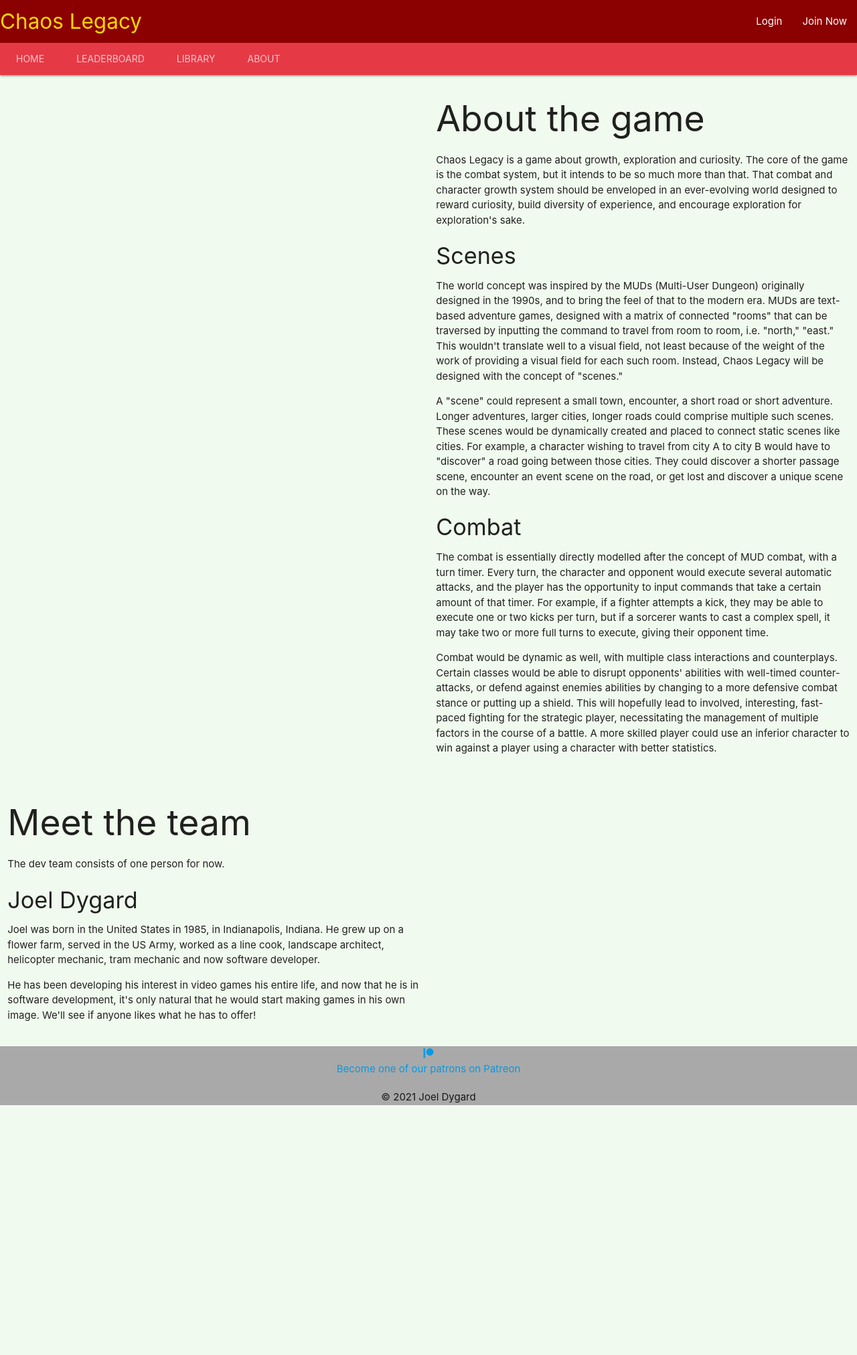
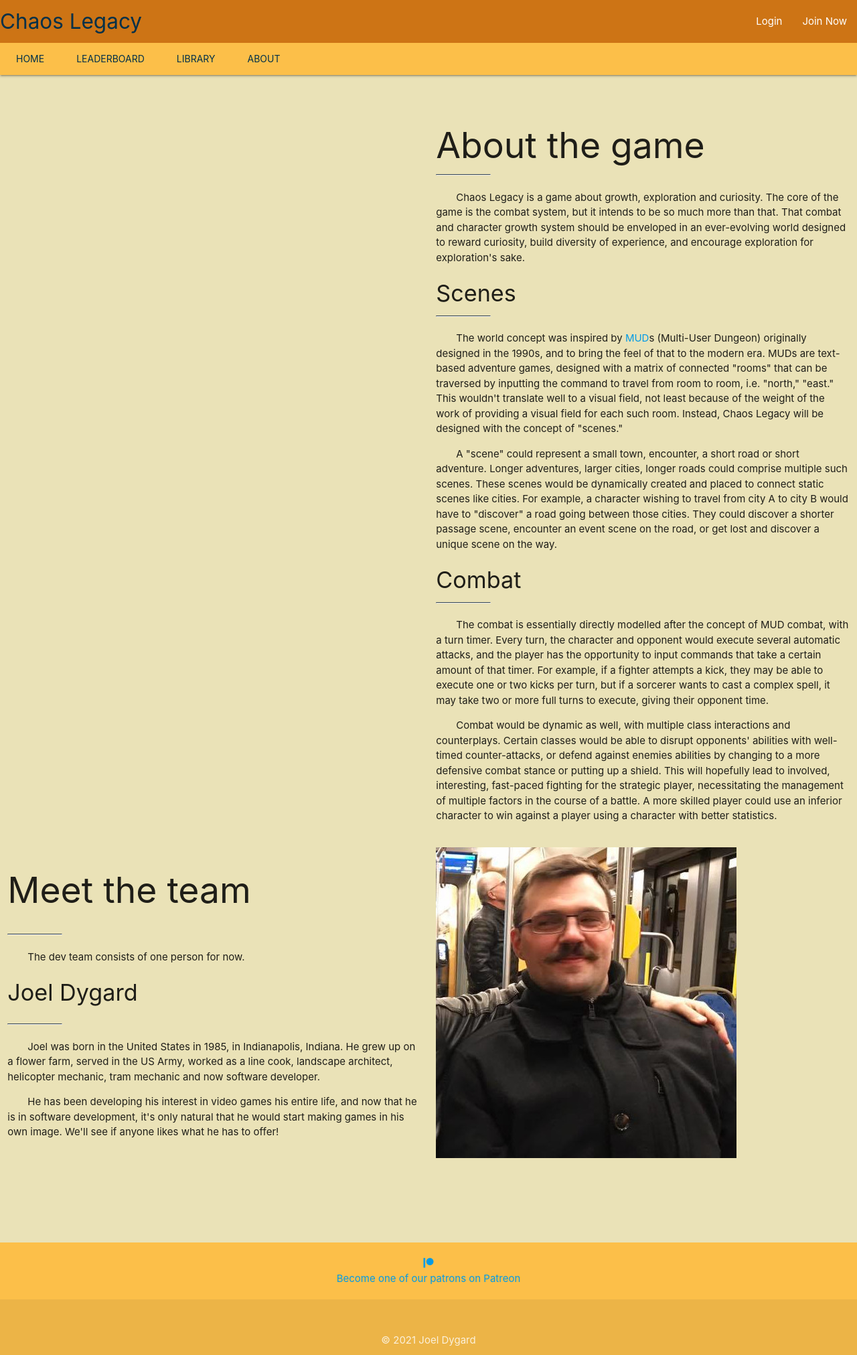
Before and after one commit to Code-Institute-Submissions/JDygard-dominant_chaos_JanResub, a Flask app: page / in a window 1280 px wide. Shown: the whole page at 67% size. Before the commit the page ends 1650 px from the top, so only its background shows below. Run offline with Flask 2, Linux system fonts and the light colour scheme; some libraries are stand-ins or nearby versions.

Commit message:
add style to many pages

```diff
--- a/app.py
+++ b/app.py
@@ -126,11 +126,31 @@ def profile(username):
 
         if form_name == "delete-account":
             user = mongo.db.users.find_one({"username":username})
-            print(user["password"])
             if check_password_hash(user["password"], request.form.get("password")) and request.form.get("username").lower() == username:
                     mongo.db.characters.delete_many({"owner": user["username"]})
                     mongo.db.users.remove({"username": user["username"]})
                     session.pop("user")
+
+
+        if form_name == "change-password":
+            user = mongo.db.users.find_one({"username":username})
+            if check_password_hash(user["password"], request.form.get("password")):
+                if request.form.get("new-password") == request.form.get("password2"):
+                    passwordupdate = generate_password_hash(request.form.get("new-password"))
+                    mongo.db.users.update_one({"username": username}, {"$set": {"password": passwordupdate}})
+                    flash("Password updated")
+                else:
+                    flash("Password not updated: Fields did not match.")
+            else:
+                flash("Password not updated: Current password entered incorrectly.")
+
+
+        if form_name == "change-email":
+            if request.form.get("email") == request.form.get("confirm-email"):
+                mongo.db.user.update_one({"username": username}, {"$set": {"email": request.form.get("email")}})
+                flash("Email updated")
+            else:
+                flash("Email not updated: Fields did not match.")
 
 
     if session["user"]:
@@ -253,8 +273,12 @@ def character(charactername):
             flash("Bio updated")
 
         if form_name == "delete":
-            if request.form.get('delete') == charactername['name']:
+            if request.form.get('delete').lower() == charactername['name']:
                 mongo.db.characters.remove({"name": charactername["name"]})
+                flash("Character deleted")
+                return redirect(url_for("profile", username=session["user"]))
+            else:
+                flash("Character not deleted, check name and try again.")
 
     return render_template("character.html", username=username, charactername=charactername)
 
--- a/static/css/style.css
+++ b/static/css/style.css
@@ -1,3 +1,13 @@
+:root {
+    --contrast-color-1: #7cbec0;
+    --contrast-color-2: #003049;
+    --contrast-color-3: #d62828;
+    --main-color-dark:  #cd7415;
+    --main-color-medium:#f77f00;
+    --main-color-bright:#fcbf49;
+    --main-color-bg:    #EAe2b7;
+}
+
 /* General */
 
 body {
@@ -10,36 +20,54 @@ main {
     flex: 1 0 auto;
 }
 
+.modal-field {
+    display:inline-block;
+}
+
+.modal > form, .modal > h2, .modal > p {
+    padding:50px;
+    padding-bottom:10px;
+}
+
+.page-footer {
+    background-color:var(--main-color-bright);
+    margin-top: 100px;
+}
+
 footer{
-    background-color: darkgray;
+    background-color: var(--main-color-dark);
 }
 
 nav {
-    background-color: #E63946;
+    background-color: var(--main-color-bright);
 }
 
 .nav-wrapper {
-    background-color: darkred;
+    background-color: var(--main-color-dark);
     align-items: center;
 }
 
 .nav-wrapper > a {
-    color: gold;
+    color: var(--contrast-color-2);
+}
 
+.tabs.tabs-transparent .tab a {
+    color: var(--contrast-color-2) !important;
 }
 
 html {
-    background-color: #f1faee;
+    background-color: var(--main-color-bg);
 }
 
 .container{
     width: 100%;
+    margin-top:40px;
 }
 
 
 .hero-container {
     background-image: url( ../images/hero.png );
-    background-color: #1f3759;
+    background-color: var(--contrast-color-2);
     width: 100%;
     background-size: cover;
     background-position: center;
@@ -67,6 +95,13 @@ html {
     padding-top: 80px;
 }
 
+.char-icon {
+    width: 100%;
+    height: 250px;
+    position: relative;
+
+}
+
 .ch-card {
     max-height: 250px;
 }
@@ -92,7 +127,7 @@ li > a {
 .chSelect {
     height: 275px;
     margin-top:50px;
-    background-color: #457b9d
+    background-color: var(--contrast-color-3)
 }
 
 .pagination > li {
@@ -113,10 +148,66 @@ li > a {
 }
 
 .card-title {
-    background-color: slategray;
+    background-color: var(--contrast-color-1);
     padding: 10px !important;
 }
 
 .card-image {
-    padding-top:10px;
 }
+
+.char-link {
+    width: 261px;
+    height: 250px;
+    display: block
+}
+
+/* Profile page */
+
+#user-settings {
+    margin-top:50px;
+    display:block;
+    margin-left:15%;
+    margin-right:15%;
+    clear:both;
+}
+
+.btn-profile {
+    display: block;
+    margin:auto;
+    margin-top: 30px;
+    margin-bottom: 30px;
+    width:50%;
+    align-content: center;
+}
+
+.hr-profile {
+    border-top: 1px #36454f solid;
+    margin: 20px;
+}
+
+.btn {
+    background-color: var(--contrast-color-1);
+    color: #003039
+}
+
+.delete-button {
+    background-color: var(--contrast-color-3);
+}
+
+/* About page style */
+
+.about-page h4, .about-page h2 {
+    margin-bottom: 0;
+}
+
+.indent {
+    text-indent: 30px;
+}
+
+.hr-about{
+    border-top: 1px #36454f solid;
+    width: 80px;
+    display: inline-block;
+    margin: 0;
+    padding: 0;
+}
--- a/templates/about.html
+++ b/templates/about.html
@@ -3,34 +3,37 @@
 -->
 {% extends "base.html" %}
 {% block content %}
-    <div class="row">
+    <div class="row about-page">
         <div class="col m6 s12">
             <!-- image representing game-->
         </div>
         <div class="col m6 s12">
             <h2>About the game</h2>
-            <p>
+            <hr class="hr-about">
+            <p class="indent">
                 Chaos Legacy is a game about growth, exploration and curiosity. The core of the game is the combat system, but it intends to be so much more than that. That combat and character growth system should be enveloped in an
                 ever-evolving world designed to reward curiosity, build diversity of experience, and encourage exploration for exploration's sake.
             </p>
             <h4>Scenes</h4>
-            <p>
-                The world concept was inspired by the MUDs (Multi-User Dungeon) originally designed in the 1990s, and to bring the feel of that to the modern era. MUDs are text-based adventure games, designed with a matrix of
+            <hr class="hr-about">
+            <p class="indent">
+                The world concept was inspired by <a href="https://en.wikipedia.org/wiki/MUD">MUD</a>s (Multi-User Dungeon) originally designed in the 1990s, and to bring the feel of that to the modern era. MUDs are text-based adventure games, designed with a matrix of
                 connected "rooms" that can be traversed by inputting the command to travel from room to room, i.e. "north," "east." This wouldn't translate well to a visual field, not least because of the weight of the work of
                 providing a visual field for each such room. Instead, Chaos Legacy will be designed with the concept of "scenes."
             </p>
-            <p>
+            <p class="indent">
                 A "scene" could represent a small town, encounter, a short road or short adventure. Longer adventures, larger cities, longer roads could comprise multiple such scenes. These scenes would be dynamically created and placed
                 to connect static scenes like cities. For example, a character wishing to travel from city A to city B would have to "discover" a road going between those cities. They could discover a shorter passage scene, encounter an
                 event scene on the road, or get lost and discover a unique scene on the way.
             </p>
             <h4>Combat</h4>
-            <p>
+            <hr class="hr-about">
+            <p class="indent">
                 The combat is essentially directly modelled after the concept of MUD combat, with a turn timer. Every turn, the character and opponent would execute several automatic attacks, and the player has the opportunity to input
                 commands that take a certain amount of that timer. For example, if a fighter attempts a kick, they may be able to execute one or two kicks per turn, but if a sorcerer wants to cast a complex spell, it may take two or more
                 full turns to execute, giving their opponent time.
             </p>
-            <p>
+            <p class="indent">
                 Combat would be dynamic as well, with multiple class interactions and counterplays. Certain classes would be able to disrupt opponents' abilities with well-timed counter-attacks, or defend against enemies abilities by
                 changing to a more defensive combat stance or putting up a shield. This will hopefully lead to involved, interesting, fast-paced fighting for the strategic player, necessitating the management of multiple factors in the
                 course of a battle. A more skilled player could use an inferior character to win against a player using a character with better statistics.
@@ -40,20 +43,22 @@
     <div class="row">
         <div class="col m6 s12">
             <h2>Meet the team</h2>
-            <p>
+            <hr class="hr-about">
+            <p class="indent">
                 The dev team consists of one person for now.
             </p>
             <h4>Joel Dygard</h4>
-            <p>
+            <hr class="hr-about">
+            <p class="indent">
                 Joel was born in the United States in 1985, in Indianapolis, Indiana. He grew up on a flower farm, served in the US Army, worked as a line cook, landscape architect, helicopter mechanic, tram mechanic and now software developer.
             </p>
-            <p>
+            <p class="indent">
                 He has been developing his interest in video games his entire life, and now that he is in software development, it's only natural that he would start making games in his own image. We'll see if anyone likes what he has
                 to offer!
             </p>
         </div>
         <div class="col m6 s12">
-            <!-- Image of me, devguy -->
+            <img src="../static/images/about/dev.jpeg" alt="">
         </div>
     </div>
 {% endblock %}
--- a/templates/base.html
+++ b/templates/base.html
@@ -73,7 +73,7 @@
         {% block content %}
         {% endblock %}
     </main>
-    <footer>
+    <footer class="page-footer">
         <div class="row">
             <div class="col s12 center-align">
                 <a href="https://www.patreon.com/ChaosLegacy"><i class="fab fa-patreon"></i> <br> Become one of our patrons on Patreon</a>
```
Also changed, not shown: templates/index.html (+3 -4 lines), templates/profile.html (+49 -15 lines), templates/register.html (+4 -4 lines), static/images/about/dev.jpeg (added), static/images/home/combat.jpeg (added), static/images/home/map.jpg (added).
